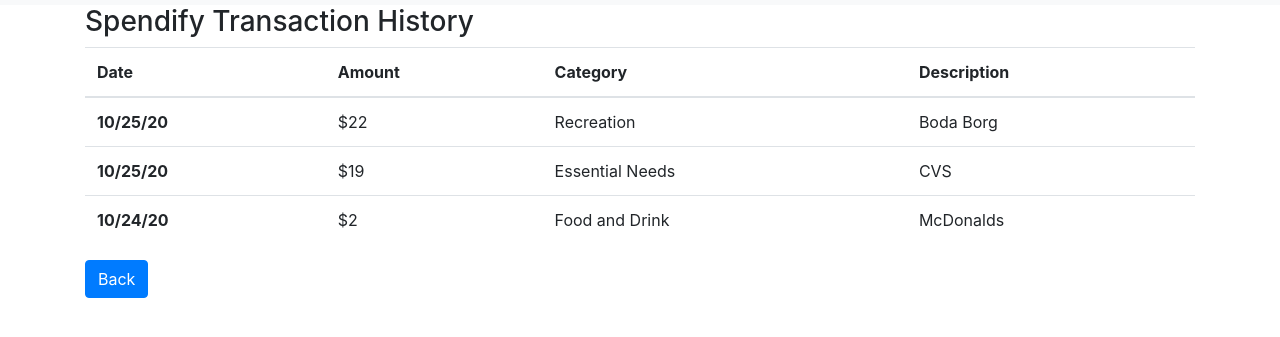
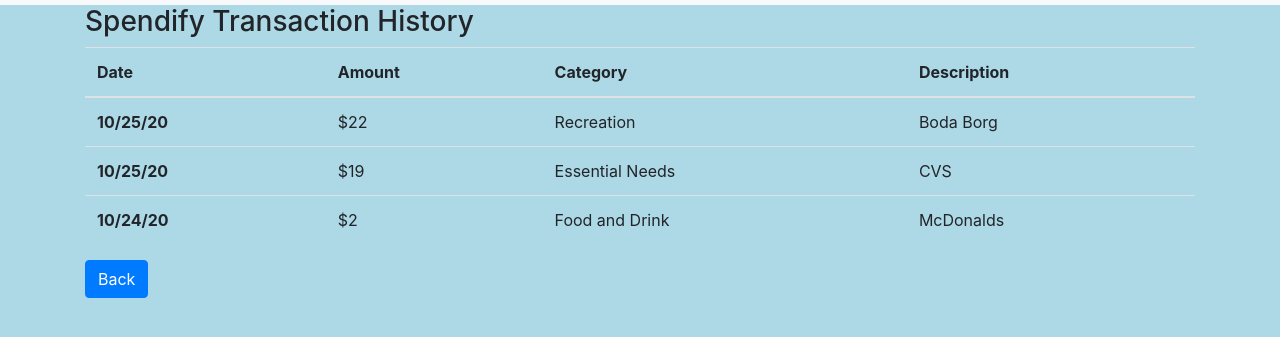
Before and after one commit to erictrimbs/Spendify, a plain HTML site: page client/history.html in a window 1280 px wide. Shown: the part 51-388 px from the top of the page. Drawn offline with nearby package versions, Linux system fonts and the light colour scheme.

Commit message:
Add background color & have our css override bootstrap

```diff
--- a/client/history.html
+++ b/client/history.html
@@ -3,6 +3,7 @@
     <head>
         <title>Transaction History</title>
         <link rel="stylesheet" href="https://cdn.jsdelivr.net/npm/bootstrap@4.5.3/dist/css/bootstrap.min.css" integrity="sha384-TX8t27EcRE3e/ihU7zmQxVncDAy5uIKz4rEkgIXeMed4M0jlfIDPvg6uqKI2xXr2" crossorigin="anonymous">
+        <link rel="stylesheet" href="main.css">
     </head>
     <body>
         <nav class="navbar navbar-expand-lg navbar-light bg-light">
--- a/client/main.css
+++ b/client/main.css
@@ -1,7 +1,13 @@
+
+html {
+    background-color:lightblue;
+}
+body{
+    background-color: lightblue;
+}
 .underlined {
     text-decoration: underline;
 }
-
 .login-block {
     position: absolute;
     left: 50%;
@@ -10,5 +16,4 @@
     -ms-transform: translate(-50%, -50%);
     transform: translate(-50%, -50%);
     text-align: center;
-
 }
```
Also changed, not shown: client/dashboard.html (+1 -1 lines), client/help.html (+1 -1 lines), client/index.html (+1 -1 lines), client/register.html (+1 -1 lines), README.md, 1 other file.
